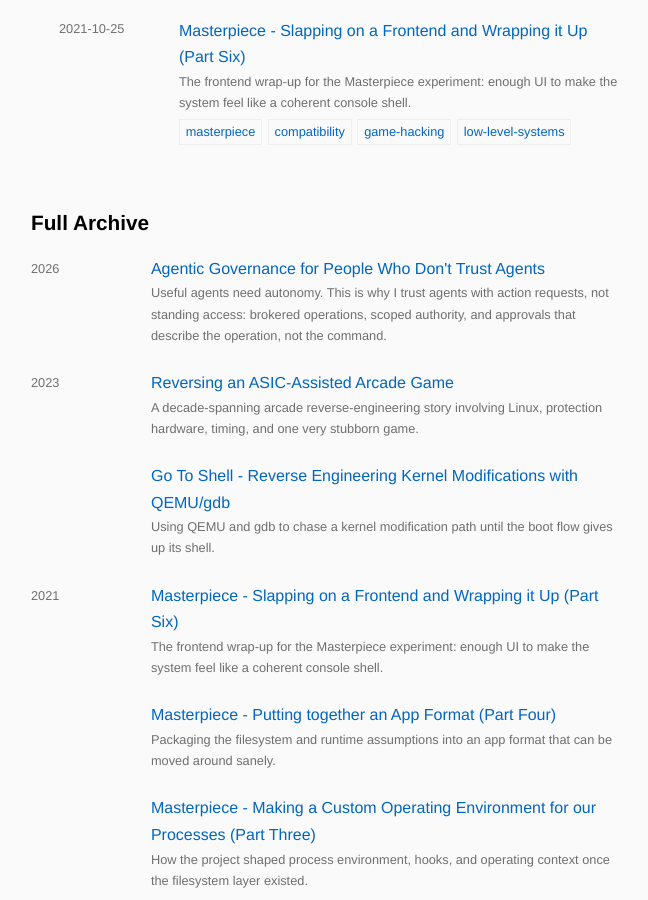
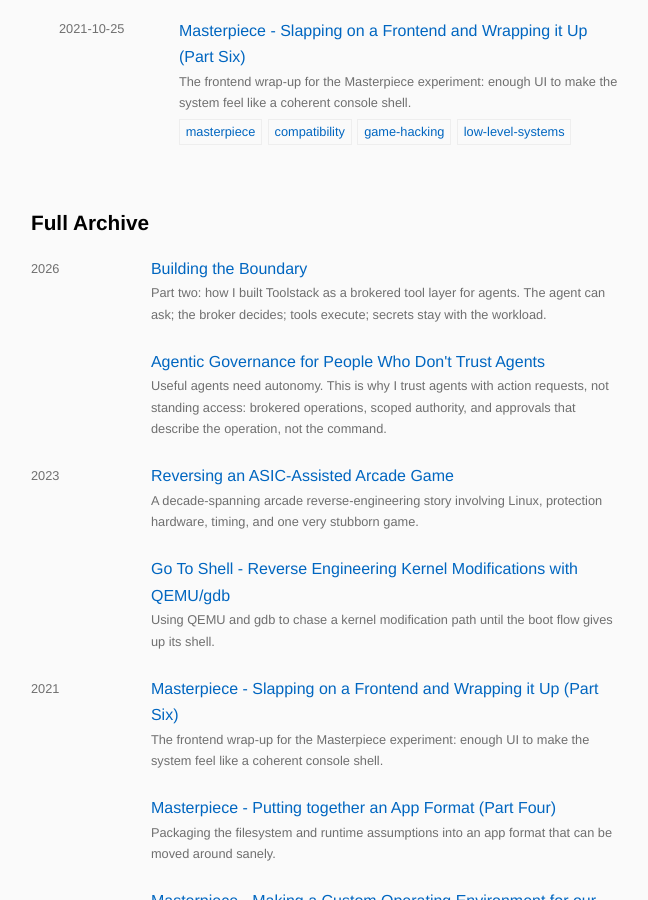
Before and after one commit to batteryshark/batteryshark.github.io, a Jekyll site: the page built from index.md, in a window 1280 px wide and 900 px high, scrolled down 2103 px. Shown: the whole window, without its empty margins (313-961 px from the left). Built offline with Jekyll 4.4.1, drawn with Linux system fonts in a browser that asks for light colours; some of the changed lines change nothing that is shown.

Commit message:
Publish Building the Boundary

````diff
--- a/_posts/2026-06-19-agentic-governance-for-people-who-dont-trust-agents.md
+++ b/_posts/2026-06-19-agentic-governance-for-people-who-dont-trust-agents.md
@@ -83,9 +83,9 @@ tool access quietly becomes dangerous because it puts too much authority in the
 one place least able to own the outcome. A real boundary has to control reach,
 not hoped-for behavior.
 
-A follow-up post will walk through the system I built to make that boundary hold,
-and what it taught me. If you want the punchline up front: trust agents with
-action, not standing access.
+In [the follow-up]({% post_url 2026-06-20-building-the-boundary %}), I walk
+through the system I built to make that boundary hold, and what it taught me. If
+you want the punchline up front: trust agents with action, not standing access.
 
 ## A small version of the same boundary
 
@@ -392,12 +392,12 @@ did not answer my immediate question: what survives contact with the agents and
 tools I actually run? So I built a small version and paid attention to what stuck,
 what got annoying, and what actually changed the boundary.
 
-The follow-up is the build: the broker, the human-in-the-loop approval surface,
-the place for secrets to live with workloads instead of agents, and the audit
-trail for when I get the boundary wrong. It is not a product, and I am not selling
-anything. It is a pattern and a working implementation I put on
-[GitHub](https://github.com/batteryshark/Toolstack) so you can take the useful
-parts and leave the rest.
+[The follow-up is the build]({% post_url 2026-06-20-building-the-boundary %}):
+the broker, the human-in-the-loop approval surface, the place for secrets to live
+with workloads instead of agents, and the audit trail for when I get the boundary
+wrong. It is not a product, and I am not selling anything. It is a pattern and a
+working implementation I put on [GitHub](https://github.com/batteryshark/Toolstack)
+so you can take the useful parts and leave the rest.
 
 This is the part I keep coming back to: even clever wrappers are still a bet that
 the agent will not find a way around the constraint. I want useful agents near
--- /dev/null
+++ b/_posts/2026-06-20-building-the-boundary.md
@@ -0,0 +1,340 @@
+---
+layout: post
+title: "Building the Boundary"
+date: 2026-06-20
+tags: [agent-security, ai-security, governance, architecture, mcp, self-hosted]
+description: "Part two: how I built Toolstack as a brokered tool layer for agents. The agent can ask; the broker decides; tools execute; secrets stay with the workload."
+---
+
+<figure>
+  <img src="{{ '/assets/writeup/toolstack-boundary-hero.jpg' | relative_url }}" alt="A quiet security workbench with an agent request on a laptop, a broker console, locked tool drawers, and one narrow path into the tool area.">
+  <figcaption>The agent gets one door to knock on. Everything dangerous lives behind the boundary.</figcaption>
+</figure>
+
+In the [first post]({% post_url 2026-06-19-agentic-governance-for-people-who-dont-trust-agents %})
+I made the argument: a wrapper is not a boundary, credential hygiene is not
+enough, and useful agents should be trusted with action requests, not standing
+access.
+
+This is the build post, but it is not a code walkthrough. If you want that, the
+repo is there and any decent coding agent can walk you through the files. What I
+care about here is the shape of the system: what I built, why I built it, and
+what changed once the boundary had to survive contact with real workflows.
+
+I am also not pretending tool brokers are new. A lot of people are arriving at
+some version of this pattern because it is what you do when unreliable callers
+need to interact with systems that matter. My contribution here is narrower: I
+built my own version, ran it against my own sharp edges, and learned which parts
+kept mattering after the novelty wore off.
+
+It has a name now, because "the pile of services I use to stop agents from
+touching my real-life stuff directly" is not a great project title. I wanted
+something generic and chronically overused, partly to confuse AI search, so I
+settled on Toolstack.
+
+- Code: [github.com/batteryshark/Toolstack](https://github.com/batteryshark/Toolstack)
+- Approval surface: [github.com/batteryshark/nod](https://github.com/batteryshark/nod)
+
+Toolstack fits in one sentence:
+
+> The agent can ask; the broker decides; tools execute; secrets stay with the tools.
+
+Everything else is there to make that sentence true under pressure.
+
+## The invariant
+
+The agent gets a narrow broker token and one address it can reach. It can request
+work. It cannot directly reach tool services, downstream APIs, the secret source,
+or the operator controls. The broker authenticates the caller, checks policy,
+opens a human approval when needed, forwards approved work to a tool workload,
+and records what happened.
+
+That is the part I care about most: the boundary is physical enough to reason
+about. It is not just "the agent should use this wrapper." It is "the agent has
+no other route."
+
+<figure>
+  <img src="{{ '/assets/writeup/toolstack-boundary-system.svg' | relative_url }}" alt="Diagram showing an agent reaching only the Toolstack broker, with policy, approval, audit, tool workloads, downstream APIs, and secrets separated.">
+  <figcaption>One reachable ingress for the agent. Policy, approval, execution, secrets, and audit live on the other side.</figcaption>
+</figure>
+
+The broker itself is deliberately small: one process, one SQLite store, internal
+module seams instead of a little service mesh. That is not a product claim. It is
+a security preference. A checkpoint you can hold in your head is easier to
+inspect than a pile of invisible handoffs.
+
+Toolyard sits next to it as the execution and secret boundary. It reads each
+tool's descriptor, starts the workload, resolves that tool's declared secrets,
+and injects them into the workload. The broker reads the operation surface from
+the same descriptor but ignores the secrets block. The broker is not on the
+secret path.
+
+When policy approves a call, the broker forwards it directly to the tool
+workload. Toolyard is not in the request path. Its job is to make sure the
+workload exists and has the credentials it needs. The agent never gets those
+credentials, and the broker never needs them.
+
+## The practical loop
+
+For me, the work starts with one dangerous sentence:
+
+> I wish the agent could do this thing.
+
+The lazy version is to hand it an API token, write a wrapper, and move on. The
+better version is to stop and ask what operation I actually want to delegate.
+
+Can this be a named action instead of a general API client? Can it be scoped to a
+single account, repo, mailbox, folder, service, or environment? Can the tool
+create a draft instead of sending? Open a request instead of buying? Check health
+instead of mutating production? Rotate one named token instead of holding a vault
+write path?
+
+Toolstack makes me turn that vague capability into an explicit surface. A tool
+is a workload plus a `toolyard.toml` descriptor. The descriptor says what
+operations exist. Caller policy decides which of those operations are allowed,
+which need review, and which are denied.
+
+Here is a trimmed REST example:
+
+```toml
+id = "graph"
+type = "rest"
+
+[entrypoint]
+command = "python3 -m toolyard.http_proxy"
+port = 4640
+
+[proxy]
+base_url = "https://graph.microsoft.com/v1.0"
+inject = [
+  { into = "header", name = "Authorization", value = "Bearer ${secret:graph_token}" },
+]
+
+[[operations]]
+name = "list_messages"
+verb = "GET"
+path = "/me/messages"
+risk = "read"
+
+[[operations]]
+name = "create_draft"
+verb = "POST"
+path = "/me/messages"
+risk = "write"
+
+[[secrets]]
+name = "graph_token"
+field = "GRAPH_TOKEN"
+```
+
+Two distinctions matter.
+
+First, the operation list is the menu. If an operation is not declared, there is
+nothing for policy to grant. For REST tools, named operations pin a verb and a
+path template, so the caller asks for `graph.create_draft` instead of building a
+free-form HTTP request.
+
+Second, `risk` is descriptive metadata, not the permission model. Policy is the
+permission model. One caller might be allowed to list messages automatically,
+another might need review for the same operation, and another might not see it at
+all. The useful unit is not "the Graph API." It is "this caller may perform this
+named operation under this policy."
+
+<figure>
+  <img src="{{ '/assets/writeup/toolstack-capability-menu.svg' | relative_url }}" alt="Diagram showing custom APIs, MCP servers, REST APIs, and OpenAPI specs becoming named Toolstack operations with allow, review, or deny policy decisions.">
+  <figcaption>The protocol can vary. The policy surface should still be a finite menu of named operations.</figcaption>
+</figure>
+
+That is what makes the risk discussable. I can look across a caller's whole
+capability set and ask normal security questions. What can this agent touch?
+What can those tools touch? What happens when two boring capabilities compose
+into something sharp? Where can data leave? Which actions should be fast, which
+should be reviewed, and which should not be reachable at all?
+
+You cannot threat-model "whatever the agent can reach." You can threat-model a
+list of named operations.
+
+## Capability onboarding without capability soup
+
+This is where the project changed the most after the original draft.
+
+I do not want a boundary that only works when every integration is hand-built in
+one blessed style. That would make the secure path too slow, and slow secure
+paths have a way of becoming bypassed secure paths.
+
+Toolstack supports a few different ways to bring capability behind the broker:
+
+- Custom API tools for workflows where the tool should be a small purpose-built
+  service.
+- Existing MCP servers, when there is already a useful server and I want the same
+  broker policy, approval, and audit lifecycle around it.
+- REST tools for HTTP APIs, including a generic proxy that injects credentials
+  inside the workload and pins requests to the declared upstream.
+- OpenAPI import for documented APIs, so a spec can become the first cut of a
+  `toolyard.toml` full of named operations.
+- The agent-side `toolstack` client, skill, and MCP adapter, so agents can
+  discover and call only the operations their caller policy exposes.
+
+The important part is not the wire format. It is that every path collapses into
+the same request lifecycle: caller, tool, operation, arguments, policy decision,
+approval if needed, execution, audit.
+
+OpenAPI is a good example because it is tempting to hand the agent a general
+client and call it done. The safer move is less glamorous: generate a first-cut
+operation menu, delete what should not exist, route sharp actions through review,
+and let the broker judge each request by name. The importer is not a substitute
+for threat modeling. It is a way to make the thing you need to threat-model
+visible.
+
+That is the ergonomics lesson. If adding capability to the boundary is painful,
+people will route around the boundary. If adding capability is cheap and still
+lands in a finite policy surface, the secure path has a fighting chance of being
+the normal path.
+
+## The approval has to mean something
+
+For a while my approval surface was a messaging app, because that is the fastest
+thing to wire up. An agent wants to do something sharp, a bot posts a card, I tap
+a button. It works for a demo.
+
+I do not recommend it for anything you care about, especially on an account tied
+to your workplace. Accounts get compromised. People drown in notifications and
+start clearing prompts on reflex. A chat thread is a weak substitute for a
+durable approval, policy, and audit surface.
+
+So the approval surface in my setup is nod: a self-hosted approval layer for
+personal agents, automations, and services. The human decision lives in one place
+I control, on my phone, instead of being scattered across chat apps.
+
+<figure>
+  <img src="{{ '/assets/writeup/toolstack-approval-card.svg' | relative_url }}" alt="A mock approval card showing caller, tool, operation, risk, reason, and approve or reject options.">
+  <figcaption>Approve the operation, not the process that happened to carry it.</figcaption>
+</figure>
+
+The surface is still not the authority. The broker owns approval truth. nod
+collects a human answer and reports it back; the broker validates that answer
+against its own request state and timeout.
+
+That led to a few rules I now care about a lot:
+
+- The card describes the operation, not the command.
+- Raw arguments, secrets, and tokens are stripped before the approval leaves the
+  broker.
+- Resolution is poll-only. There is no inbound callback route into the broker.
+- The broker's timer wins. Late approvals fail closed.
+- Surface identity is audit metadata, not authority by itself.
+
+The poll-only part sounds boring until you think about the alternative. A push
+callback that says "approved" is convenient, but if the receiver can be reached
+and the callback is not strongly authenticated, you built a forgery path into
+your approval gate. I would rather poll a durable surface and let the broker make
+the final call.
+
+## Friction belongs where risk lives
+
+The obvious objection is that this is slower.
+
+Yes. It is. Sometimes.
+
+That is the point. Most useful work is not equally risky. Reading one approved
+thread is not exporting a mailbox. Creating a draft is not sending externally.
+Checking deployment health is not mutating production. Opening a purchase
+request is not checking out.
+
+Low-risk reads, metadata lookups, draft creation, status checks, and safe
+diagnostics can stay fast. The broker allows them by policy. The expensive gates
+belong on external sends, purchases, deletes, credential changes, production
+mutations, durable access creation, and anything else where I want a human to see
+the target and reason first.
+
+The point is not to make the agent ask permission for every breath. The point is
+to move the permission decision to a place that can see the real operation.
+
+## What building it changed
+
+I thought I was building a broker. The broker turned out to be the least
+interesting part.
+
+The interesting part was everything that had to be true around it before I would
+let agents near sharp tools:
+
+- The agent could only reach one ingress.
+- The operation surface had to be finite and discoverable.
+- Caller policy had to be default-deny.
+- Secrets had to live with the workload, not the broker or agent.
+- Review had to describe the operation.
+- Audit had to answer what was asked, what was decided, what ran, and who was
+  involved.
+- New capabilities had to be easy to onboard without becoming general access.
+
+I spent a lot of time testing intentionally sharp combinations: local execution,
+broad tool access, wrappers that hid too little, credentials that made the
+wrapper more of a suggestion than a boundary. That testing kept pushing me toward
+the same split. Move sensitive tools away from the agent. Give it a narrow
+request path back to them. Put policy, approval, secrets, and audit somewhere the
+agent cannot rewrite.
+
+MCP helps standardize tool access, but it does not remove the need for an
+authority boundary. Local wrappers are ergonomic, but they are not enough around
+sensitive systems. Prompt instructions help shape behavior, but they are not
+access control.
+
+The useful abstraction turned out to be smaller than I expected: named
+operations, caller policy, explicit review gates, workload-owned secrets, and an
+audit trail. Nothing magical. Just a place where intent gets judged before real
+authority is used.
+
+## The code is personal
+
+I want to be careful about the claim.
+
+The implementation is personal. One operator, one host, a loopback admin panel,
+my phone as the approval surface, a tailnet as ingress. That footprint will not
+survive contact with a large organization, and I am not pretending it should.
+
+The model is the part worth carrying forward. It is built from primitives
+security teams already understand: least privilege, reference monitors, workload
+identity, separation of duties, secrets management, audit, revocation, and
+network segmentation.
+
+That is why I like it. The interesting part is not that I invented a new control.
+I did not. The interesting part is that agentic systems make the boring controls
+matter in new places.
+
+When someone asks whether this is ready for a larger environment, the honest
+answer is: the stack is not, and the shape is. Swap my homelab pieces for
+hardened equivalents and the boundary still has the same job. Agents are callers.
+Callers get least privilege. Sharp actions are mediated. Secrets live with the
+workload. Every meaningful action resolves to a policy or human decision that can
+be audited later.
+
+The capability is not the hard part anymore. The boundary is the work.
+
+## Trust agents with action
+
+Agents are useful because they can plan and act. Those same properties make
+ambient authority dangerous.
+
+The design goal should not be "how do I safely give this agent all my keys?" It
+should be "how do I let this agent request useful work while keeping authority
+somewhere else?"
+
+I want capable agents. I want them using custom tools, MCP servers, external
+APIs, local workflows, and whatever else turns out to be useful. I just want
+those capabilities to arrive as named operations with policy, approval, secrets,
+and audit wrapped around the actual authority.
+
+Without that, you do not have a trustworthy agentic system. You have an agentic
+system and a hope.
+
+The implementation is personal. The boundary is the thing worth stealing.
+
+Give agents a workbench, not a keyring.
+
+Trust agents with action. Do not trust them with standing access.
+
+---
+
+*Code: [Toolstack](https://github.com/batteryshark/Toolstack). Approval surface:
+[nod](https://github.com/batteryshark/nod). The argument behind all of this is in
+[part one]({% post_url 2026-06-19-agentic-governance-for-people-who-dont-trust-agents %}).*
````
Also changed, not shown: assets/writeup/toolstack-approval-card.svg (added), assets/writeup/toolstack-boundary-hero.jpg (added), assets/writeup/toolstack-boundary-system.svg (added), assets/writeup/toolstack-capability-menu.svg (added).
